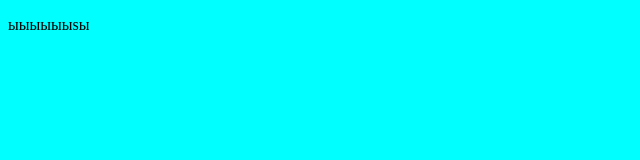
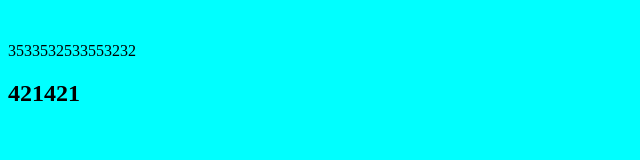
Before and after one commit to VenatRen/VenatRen.github.io, a plain HTML site: page index.html in a window 1280 px wide. Shown: the whole page, without its empty margins (0-640 px from the left). Drawn offline with Linux system fonts and the light colour scheme.

Commit message:
first edit

```diff
--- a/index.html
+++ b/index.html
@@ -7,6 +7,13 @@
 	<link rel="stylesheet" type="text/css" href="css/style.css">
 </head>
 <body>
-	<p>ыыыыыыsы</p>
+<tr>
+<td>
+<br>
+	<p>3533532533553232</p>
+	<h2>421421</h2>
+	</td>
+	</tr>
+
 </body>
 </html>
```
